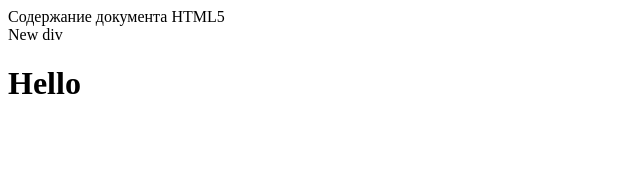
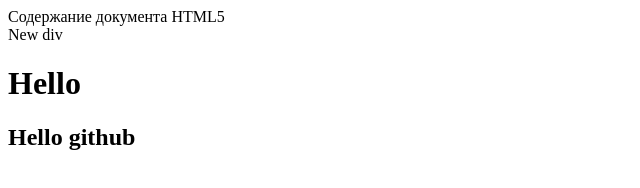
Before and after one commit to VValeriaKolodochka/git_test, a plain HTML site: page index.html in a window 1280 px wide. Shown: the whole page, without its empty margins (0-640 px from the left). Drawn offline with Linux system fonts and the light colour scheme.

Commit message:
h2 was added

```diff
--- a/index.html
+++ b/index.html
@@ -8,5 +8,6 @@
         <div>Содержание документа HTML5</div>
 		<div>New div</div>
 		<h1>Hello</h1>
+		<h2>Hello github</h1>
     </body>
 </html>
```
